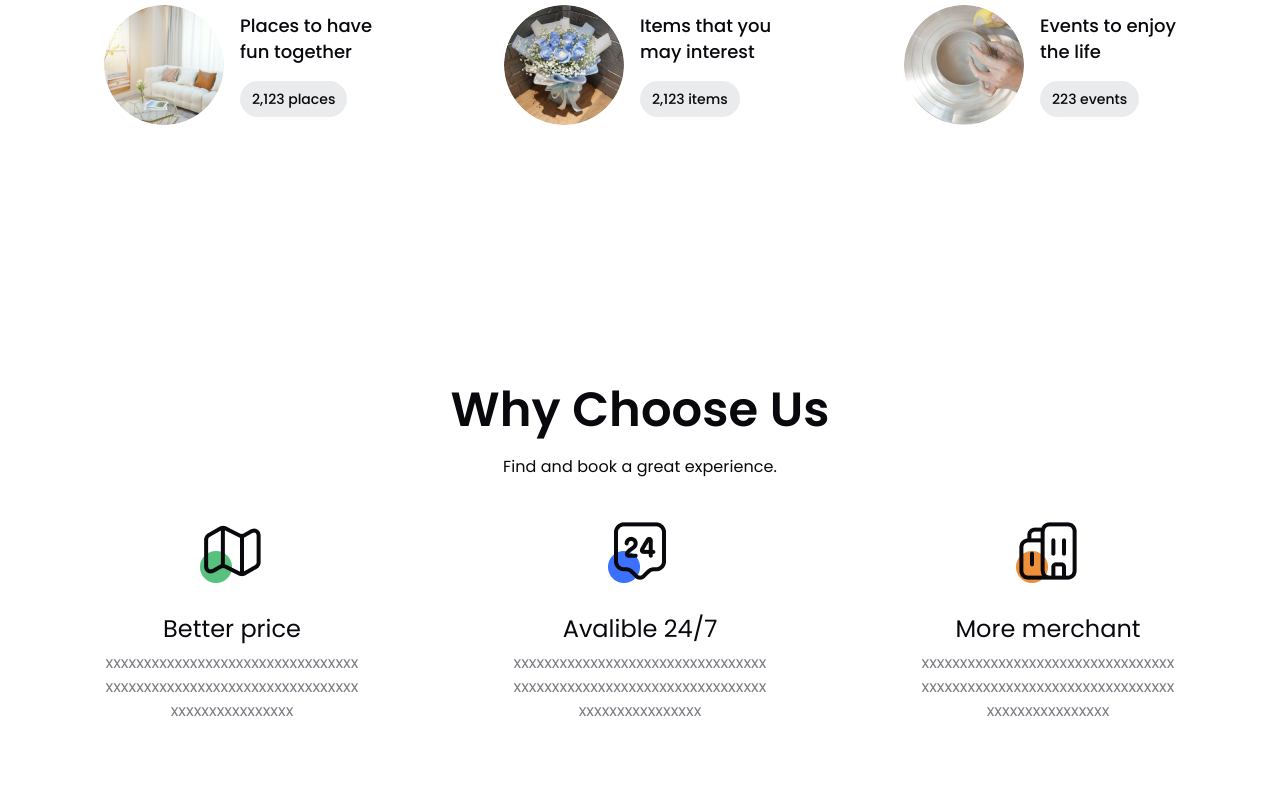
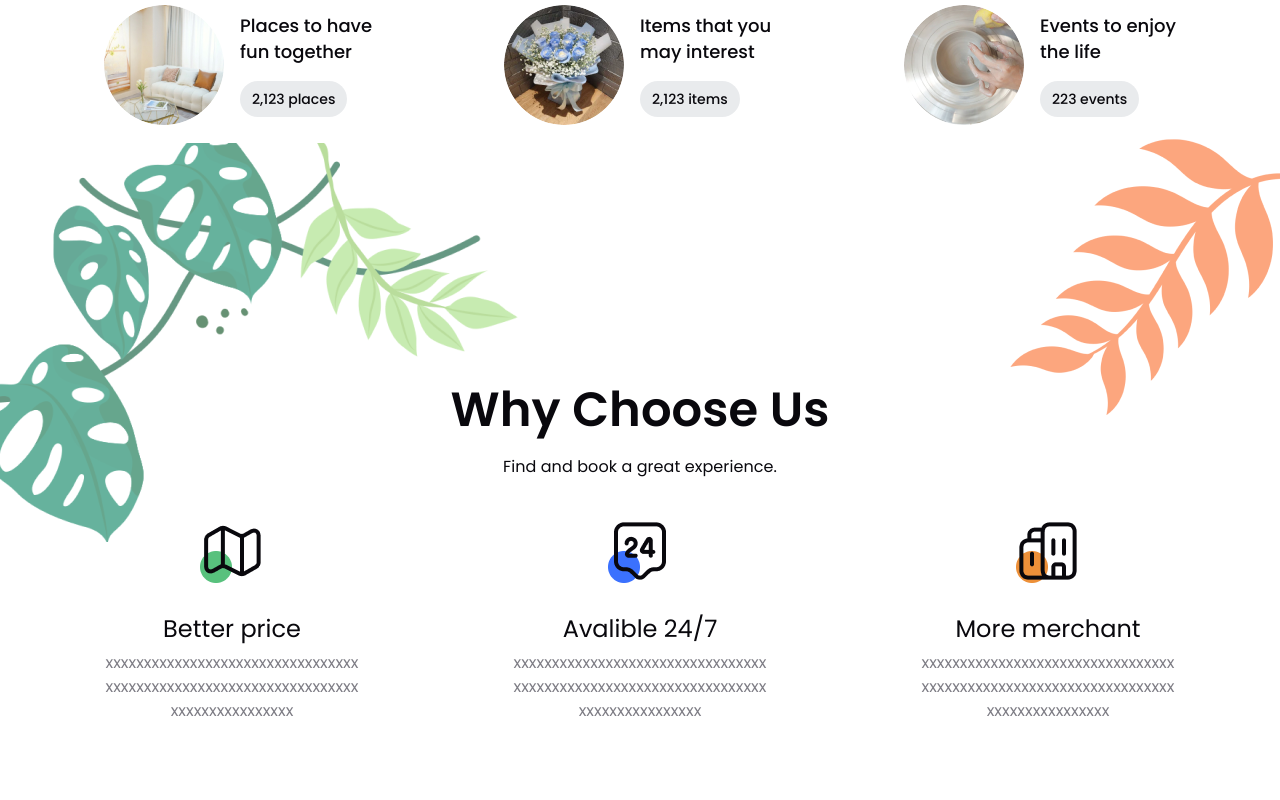
Before and after one commit to heliconho/tribalfun, a React (Create React App) app: page /home in a window 1280 px wide. Shown: the part 1280-2080 px from the top of the page. Built offline with nearby package versions, Linux system fonts and the light colour scheme; a web font is replaced by a local one.

Commit message:
why choose shapes added

```diff
--- a/src/App.scss
+++ b/src/App.scss
@@ -1697,3 +1697,35 @@ footer {
 		padding-top: 30px;
 	}
 }
+.why-choose-section {
+	position: relative;
+	.leaf1,
+	.leaf2 {
+		position: absolute;
+		@include breakpoint(max-md) {
+			display: none;
+		}
+	}
+	.leaf2 {
+		top: -124px;
+		right: 0;
+		@include breakpoint(max-xl) {
+			width: 200px;
+			top: -50px;
+		}
+		@include breakpoint(max-lg) {
+			width: 150px;
+		}
+	}
+	.leaf1 {
+		top: -118px;
+		left: 0;
+		@include breakpoint(max-xl) {
+			width: 420px;
+			top: -50px;
+		}
+		@include breakpoint(max-lg) {
+			width: 320px;
+		}
+	}
+}
--- a/src/pages/home/components/WhyChooseUs.jsx
+++ b/src/pages/home/components/WhyChooseUs.jsx
@@ -3,10 +3,16 @@ import merchant from "../../../assets/img/choose/building.png";
 import betterPrice from "../../../assets/img/choose/location.png";
 import support from "../../../assets/img/choose/support.png";
 import SectionTitle from "../../../components/SectionTitle";
+
+import leaf1 from "../../../assets/img/choose/left-leaf.png";
+import leaf2 from "../../../assets/img/choose/right-leaf.png";
+
 const WhyChooseUs = () => {
 	return (
 		<>
 			<section className="why-choose-section py-120">
+				<img src={leaf1} className="leaf1" alt="" />
+				<img src={leaf2} className="leaf2" alt="" />
 				<div className="container">
 					<SectionTitle
 						cate="Why Us"
```
